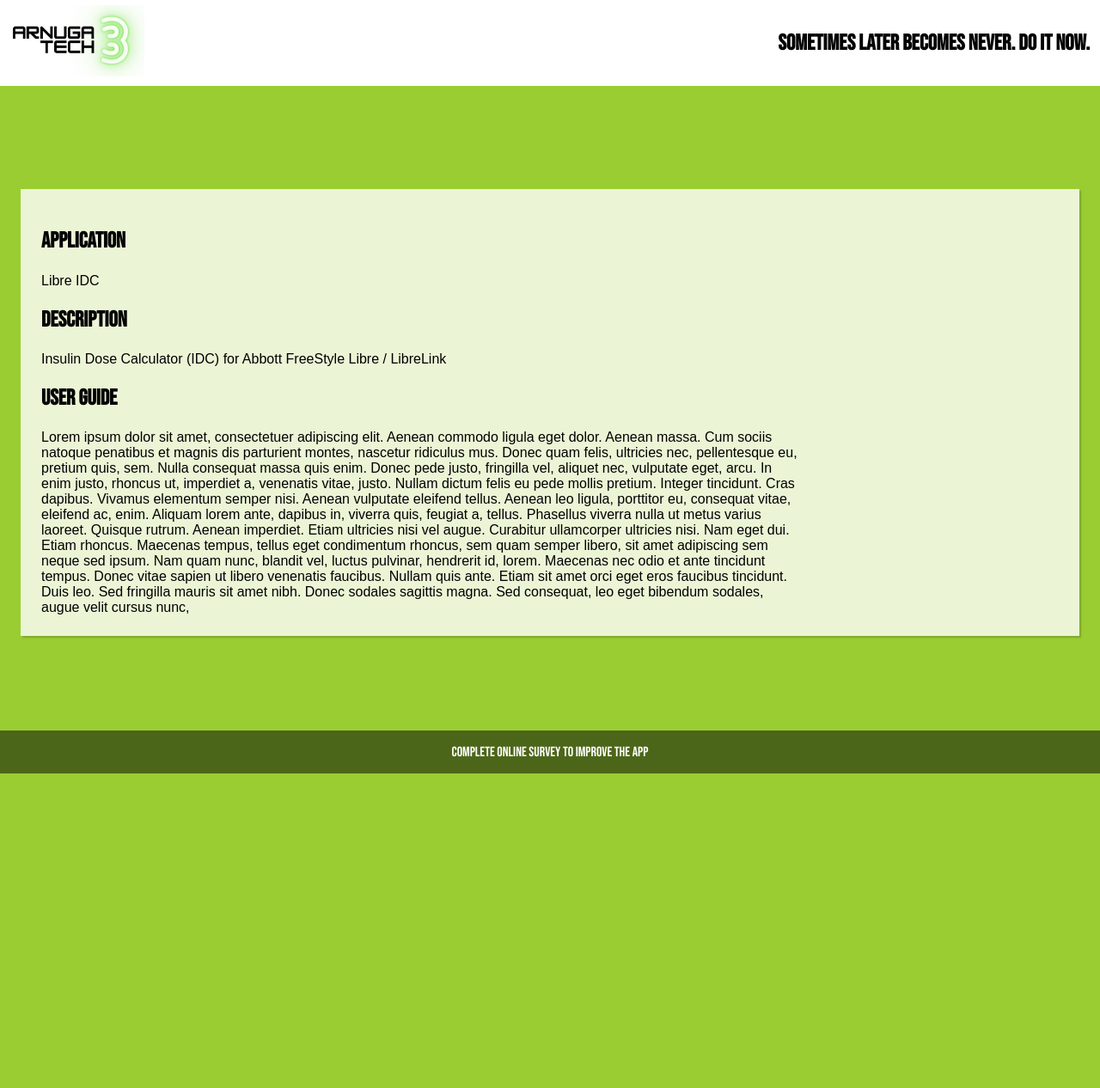
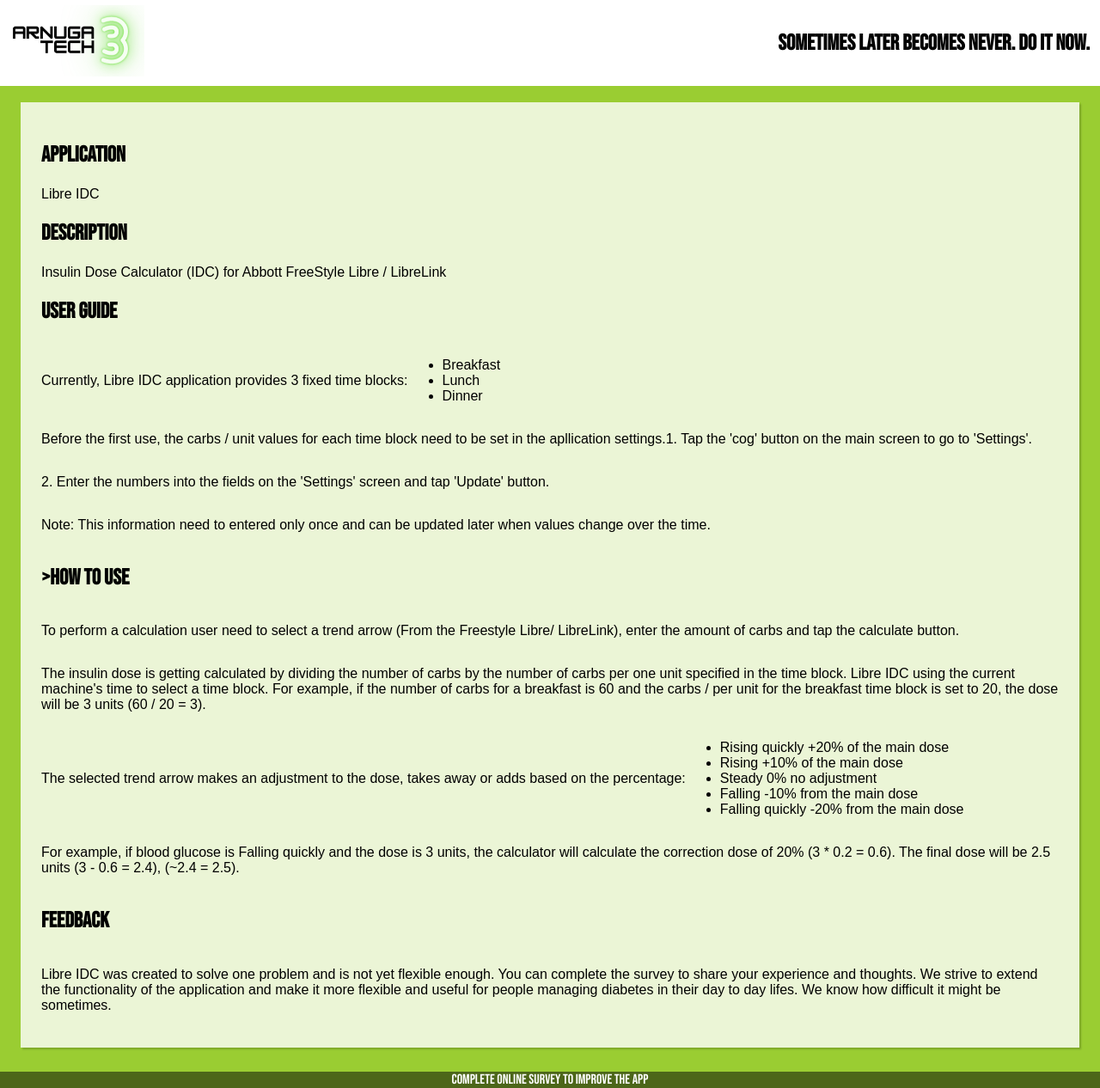
Before and after one commit to arnuga3tech/arnuga3tech.github.io, a Jekyll site: the page built from libre-idc.md, in a window 1280 px wide. Shown: the whole page at 86% size. Built offline with Jekyll 4.4.1, drawn with Linux system fonts in a browser that asks for light colours; before the commit the page ends 900 px from its top, so only the background shows below that.

Commit message:
Add user guide

```diff
--- a/libre-idc.md
+++ b/libre-idc.md
@@ -16,8 +16,30 @@
         </div>
         <div class="info-field">
             <h2>User Guide</h2>
-            <span>Lorem ipsum dolor sit amet, consectetuer adipiscing elit. Aenean commodo ligula eget dolor. Aenean massa. Cum sociis natoque penatibus et magnis dis parturient montes, nascetur ridiculus mus. Donec quam felis, ultricies nec, pellentesque eu, pretium quis, sem. Nulla consequat massa quis enim. Donec pede justo, fringilla vel, aliquet nec, vulputate eget, arcu. In enim justo, rhoncus ut, imperdiet a, venenatis vitae, justo. Nullam dictum felis eu pede mollis pretium. Integer tincidunt. Cras dapibus. Vivamus elementum semper nisi. Aenean vulputate eleifend tellus. Aenean leo ligula, porttitor eu, consequat vitae, eleifend ac, enim. Aliquam lorem ante, dapibus in, viverra quis, feugiat a, tellus. Phasellus viverra nulla ut metus varius laoreet. Quisque rutrum. Aenean imperdiet. Etiam ultricies nisi vel augue. Curabitur ullamcorper ultricies nisi. Nam eget dui. Etiam rhoncus. Maecenas tempus, tellus eget condimentum rhoncus, sem quam semper libero, sit amet adipiscing sem neque sed ipsum. Nam quam nunc, blandit vel, luctus pulvinar, hendrerit id, lorem. Maecenas nec odio et ante tincidunt tempus. Donec vitae sapien ut libero venenatis faucibus. Nullam quis ante. Etiam sit amet orci eget eros faucibus tincidunt. Duis leo. Sed fringilla mauris sit amet nibh. Donec sodales sagittis magna. Sed consequat, leo eget bibendum sodales, augue velit cursus nunc,
-            </span>
+            <p>Currently, Libre IDC application provides 3 fixed time blocks:</p>
+            <ul>
+                <li>Breakfast</li>
+                <li>Lunch</li>
+                <li>Dinner</li>
+            </ul>
+            <p>Before the first use, the carbs / unit values for each time block need to be set in the apllication settings.</p>
+            <p>1. Tap the 'cog' button on the main screen to go to 'Settings'.</p>
+            <p>2. Enter the numbers into the fields on the 'Settings' screen and tap 'Update' button.</p>
+            <p>Note: This information need to entered only once and can be updated later when values change over the time.</p>
+            <h2>>How to use</h2>
+            <p>To perform a calculation user need to select a trend arrow (From the Freestyle Libre/ LibreLink), enter the amount of carbs and tap the calculate button.</p>
+            <p>The insulin dose is getting calculated by dividing the number of carbs by the number of carbs per one unit specified in the time block. Libre IDC using the current machine's time to select a time block. For example, if the number of carbs for a breakfast is 60 and the carbs / per unit for the breakfast time block is set to 20, the dose will be 3 units (60 / 20 = 3).</p>
+            <p>The selected trend arrow makes an adjustment to the dose, takes away or adds based on the percentage:</p>
+            <ul>
+                <li>Rising quickly  +20% of the main dose</li>
+                <li>Rising  +10% of the main dose</li>
+                <li>Steady  0% no adjustment</li>
+                <li>Falling  -10% from the main dose</li>
+                <li>Falling quickly  -20% from the main dose</li>
+            </ul>
+            <p>For example, if blood glucose is Falling quickly and the dose is 3 units, the calculator will calculate the correction dose of 20% (3 * 0.2 = 0.6). The final dose will be 2.5 units (3 - 0.6 = 2.4), (~2.4 = 2.5).</p>
+            <h2>Feedback</h2>
+            <p>Libre IDC was created to solve one problem and is not yet flexible enough. You can complete the survey to share your experience and thoughts. We strive to extend the functionality of the application and make it more flexible and useful for people managing diabetes in their day to day lifes. We know how difficult it might be sometimes.</p>
         </div>
     </div>
 </div>
```
